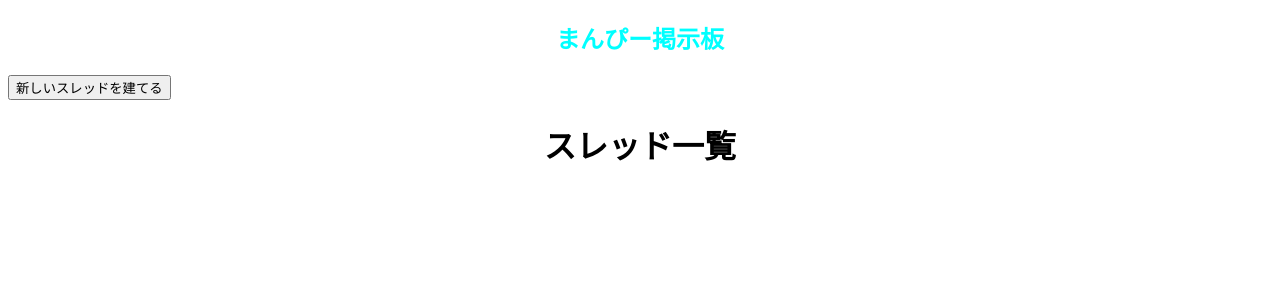
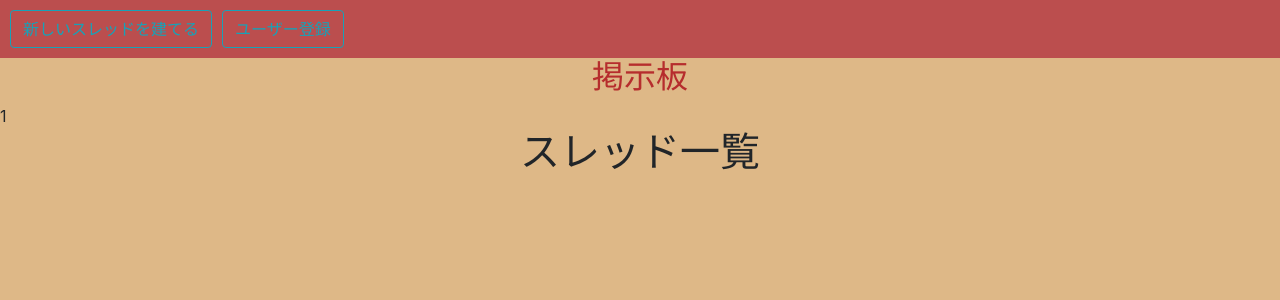
Before and after one commit to AKTSIy/app, a PHP site: page / in a window 1280 px wide. Shown: the top 300 px of the page. Run offline with PHP 8.4, Linux system fonts and the light colour scheme; data that the repository does not hold is empty; some libraries are stand-ins or nearby versions.

Commit message:
ブートストラップを使ってCSSを適用。スレ内容を見やすくした。ヘッダーぽいのをつくってボタンを並べた。次はユーザー登録をしたい。

```diff
--- a/assets/assets/dbconnect.php
+++ b/assets/assets/dbconnect.php
@@ -14,7 +14,7 @@ $options = [//オプションはデータベースの細かい設定を書いて
     PDO::ATTR_EMULATE_PREPARES   => false, //SQLインジェクション対策
 ];
 
-$host = getenv('HOST_NAME');
+$host = getenv('HOST_NAME');//公開用にDB接続先を変えている。
 $dbname = getenv('DB_NAME');
 $password = getenv('PASSWORD');
 $user = getenv('USER_NAME');
--- a/assets/assets/style.css
+++ b/assets/assets/style.css
@@ -1,5 +1,5 @@
 h2 {
-    color: aqua;
+    color: rgb(182, 45, 45);
 }
 .center {
     text-align: center;
@@ -8,3 +8,15 @@ h2 {
     width: 100%;
     height: 100px;
 }
+.padding{
+    padding: 10px;
+}
+.brown{
+    background-color: burlywood
+}
+.left{
+    float: left;
+}
+.kogecha{
+    background-color: rgb(187, 78, 78)
+}
--- a/index.php
+++ b/index.php
@@ -21,21 +21,29 @@
         <meta http-equiv='X-UA-Compatible' content='IE=edge'>
         <title>掲示板</title>
         <meta name='viewport' content='width=device-width, initial-scale=1'>
-        <!-- <link rel='stylesheet' type='text/css' media='screen' href='assets/assets/bootstrap.css'> -->
+        <link rel='stylesheet' type='text/css' media='screen' href='assets/assets/bootstrap.css'>
         <link rel='stylesheet' type='text/css' media='screen' href='assets/assets/style.css'>
         <!-- cssが適用されないのは何故？...キャッシュが残ってたから -->
         <!-- 4．スレッドを立てられるようにしたい -->
         <script src='main.js'></script>
     </head>
 
-    <body>
+    <body class="brown">
+        <header class="kogecha">
+            <form class="left padding" action="new_thread.php">
+                <!-- actionタグはsubmitさえあれば問題なし -->
+                <!-- <input type="submit" value="新しいスレッドを建てる" > -->
+                <button type="submit" class="btn btn-outline-info">新しいスレッドを建てる</button>
+            </form>
+            <form class="padding" action="user_registration.php">
+                <button type="submit" class="btn btn-outline-info">ユーザー登録</button>
+            </form>
+        </header>
         <!-- <div class="row"> -->
-        <h2 class="center">まんぴー掲示板</h2>
+        <h2 class="center">掲示板</h2>
         <!-- <div> -->
-        <form action="new_thread.php">
-            <input type="submit" value="新しいスレッドを建てる">
-        </form>
-        <!-- </div> -->
+
+        <!-- </div> -->1
         <!-- </div> -->
         <h1 class="center">スレッド一覧</h1>
         <!-- 1．入力する欄 -->
@@ -48,23 +56,29 @@
                 内容<br>
                 <textarea name="content" class="yoko"></textarea>
             </div>
-            <input type="hidden" name="thread_id" value="<?php //echo $result['id']  ?>">
+            <input type="hidden" name="thread_id" value="<?php //echo $result['id']
+                                                            ?>">
             スレッドの内容を送るために送信ボタンを押したとき、submitにvalueの値を送る。valueの値がスレidじゃないと意味が無い
             <div class="center">
                 <input type="submit" value="送信">
             </div>
         </form> -->
-        <!-- <?php //foreach ($results as $result) : ?>.....................メインページにコンテンツ内容は表示しない。
-            <p class="center"><?php// echo 'ニックネーム' . '<br>' . $result['nickname']; ?></p>
-            <p class="center"><?php// echo '内容' . '<br>' . $result['content']; ?></p>
-        <?php //endforeach; ?> -->
+        <!-- <?php //foreach ($results as $result) :
+                ?>.....................メインページにコンテンツ内容は表示しない。
+            <p class="center"><? php // echo 'ニックネーム' . '<br>' . $result['nickname'];
+                                ?></p>
+            <p class="center"><? php // echo '内容' . '<br>' . $result['content'];
+                                ?></p>
+        <?php //endforeach;
+        ?> -->
         <!-- 3．フッター -->
         <!-- スレッドの一覧を表示させる -->
         <?php foreach ($results1 as $result1) : ?>
             <!-- <p class="center"></p> -->
-            <div class="center">
+            <div class="center padding">
                 <a href="create.php?id=<?php echo $result1['id'] ?>"><?php echo $result1['name']; ?></a>
-                <!-- <div><?php// var_dump($result1); ?></div>ここではきちんとintegerでidがとれている。 -->
+                <!-- <div><? php // var_dump($result1);
+                                ?></div>ここではきちんとintegerでidがとれている。 -->
                 <!-- ?id はてなの後ろにはゲットで送りたいもの -->
                 <!-- create.phpにスレのidを送る -->
             </div>
--- a/new_thread.php
+++ b/new_thread.php
@@ -18,7 +18,7 @@ require_once('assets/assets/dbconnect.php');
 
     <title>スレッドをたてる</title>
 </head>
-<body>
+<body class= "brown">
     <form method="POST" action="submit2.php">
         <div class="center">
             <h2>スレッド名</h2><br>
```
Also changed, not shown: create.php (+7 -6 lines).
